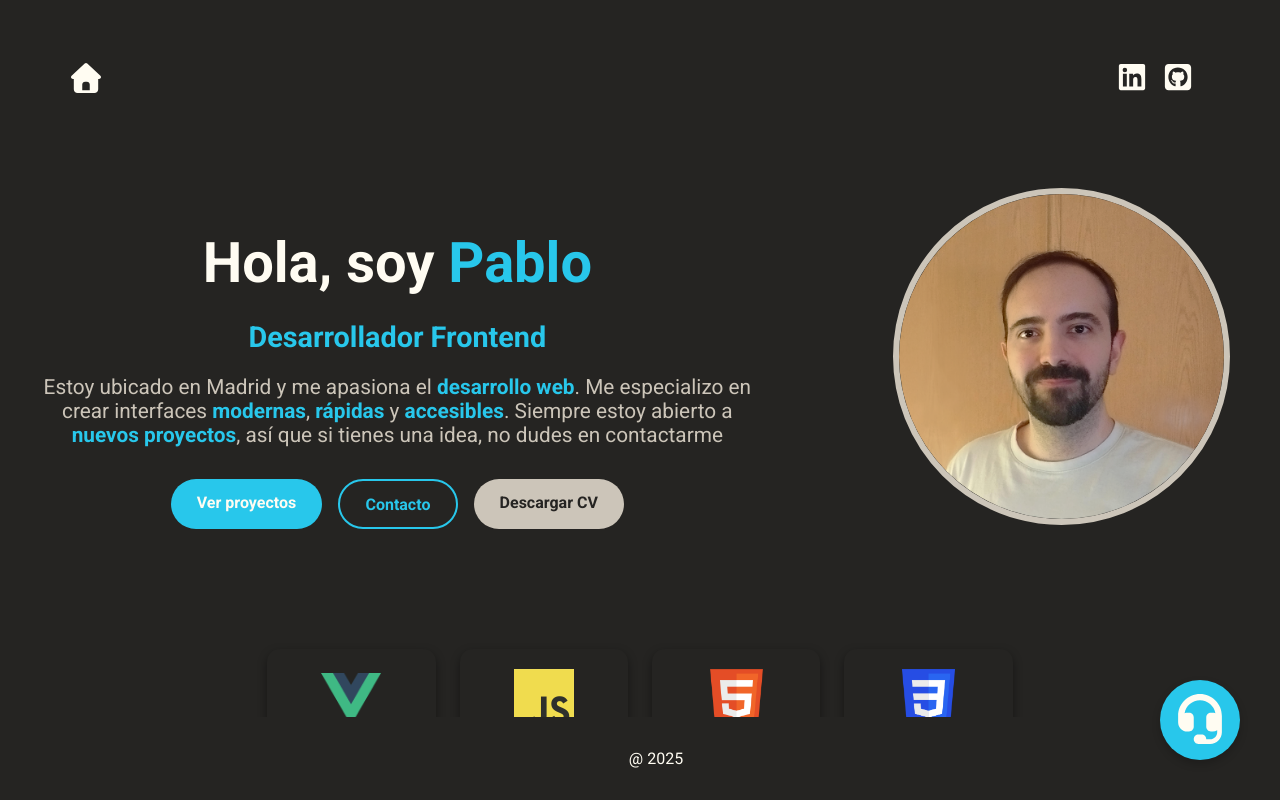
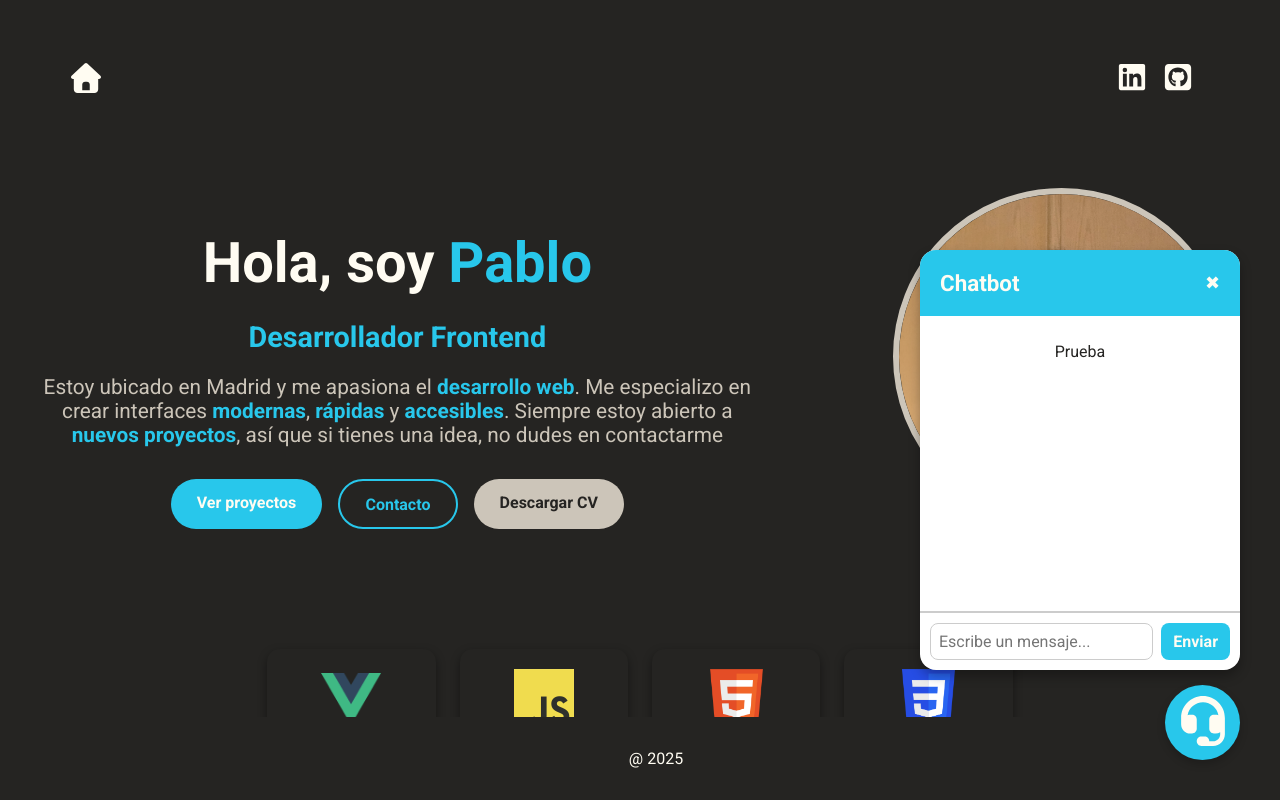
Before and after one commit to pablov-git/portfolio, a Vue app: page / in a window 1280 px wide. Both pictures are taken after a click on the button 1200 px from the left and 720 px from the top of the page. Shown: the top 800 px of the page. Built offline with nearby package versions, Linux system fonts and the light colour scheme.

Commit message:
I developed more the chat feature

```diff
--- a/src/components/chatButton.vue
+++ b/src/components/chatButton.vue
@@ -1,16 +1,39 @@
 <script setup>
+import { ref } from 'vue'
 import { FontAwesomeIcon } from '@fortawesome/vue-fontawesome'
 import { faHeadset } from '@fortawesome/free-solid-svg-icons'
+
+const isChatOpen = ref(false)
+
+function toggleChat() {
+  isChatOpen.value = !isChatOpen.value
+}
 </script>
 
 <template>
-  <button class="chat-button">
+  <!-- Botón flotante -->
+  <button class="headset-button" @click="toggleChat">
     <FontAwesomeIcon class="headset-icon" :icon="faHeadset" />
   </button>
+
+  <!-- Ventana del chatbot -->
+  <div v-if="isChatOpen" class="chat-window">
+    <div class="chat-header">
+      <h3>Chatbot</h3>
+      <button class="close-btn" @click="toggleChat">✖</button>
+    </div>
+    <div class="chat-body">
+      <p>Prueba</p>
+    </div>
+    <div class="chat-footer">
+      <input type="text" placeholder="Escribe un mensaje..." />
+      <button>Enviar</button>
+    </div>
+  </div>
 </template>
 
 <style scoped>
-.chat-button {
+.headset-button {
   position: fixed;
   bottom: 40px;
   right: 40px;
@@ -20,14 +43,15 @@ import { faHeadset } from '@fortawesome/free-solid-svg-icons'
   background-color: var(--sky);
   border: none;
   cursor: pointer;
-  width: 80px;
-  height: 80px;
-  box-shadow: 0 4px 8px rgba(0,0,0,0.2);
+  width: 75px;
+  height: 75px;
+  box-shadow: 0 4px 8px rgba(0, 0, 0, 0.2);
   transition: transform 0.2s ease;
+  z-index: 1001;
 }
 
-.chat-button:hover {
-  transform: scale(1.05);
+.headset-button:hover {
+  transform: scale(1.10);
 }
 
 .headset-icon {
@@ -35,4 +59,79 @@ import { faHeadset } from '@fortawesome/free-solid-svg-icons'
   width: 50px;
   height: 50px;
 }
+
+.chat-window {
+  position: fixed;
+  bottom: 130px;
+  right: 40px;
+  width: 320px;
+  height: 420px;
+  background: #fff;
+  border-radius: 16px;
+  box-shadow: 0 6px 12px rgba(0,0,0,0.3);
+  display: flex;
+  flex-direction: column;
+  overflow: hidden;
+  z-index: 1000;
+}
+
+.chat-header {
+  background: var(--sky);
+  color: var(--floral-white);
+  padding: 10px;
+  display: flex;
+  justify-content: space-between;
+  align-items: center;
+}
+
+.chat-header h3 {
+  margin: 0;
+  padding: 10px;
+  font-size: 1.4rem;
+}
+
+.chat-body {
+  flex: 1;
+  padding: 10px;
+  overflow-y: auto; /* Scroll vertical */
+}
+
+.chat-body p {
+  color: var(--eerie-black);
+}
+
+.chat-footer {
+  display: flex;
+  padding: 10px;
+  border-top: 2px solid #ccc;
+}
+
+.chat-footer input {
+  flex: 1;
+  padding: 8px;
+  border: 1px solid #ccc;
+  border-radius: 8px;
+  font: inherit;
+}
+
+.chat-footer button {
+  margin-left: 8px;
+  padding: 8px 12px;
+  border: none;
+  border-radius: 8px;
+  background: var(--sky);
+  color: var(--floral-white);
+  cursor: pointer;
+  font: inherit;
+  font-weight: bold;
+}
+
+.close-btn {
+  background: none;
+  border: none;
+  padding: 10px;
+  color: var(--floral-white);
+  font-size: 18px;
+  cursor: pointer;
+}
 </style>
```
